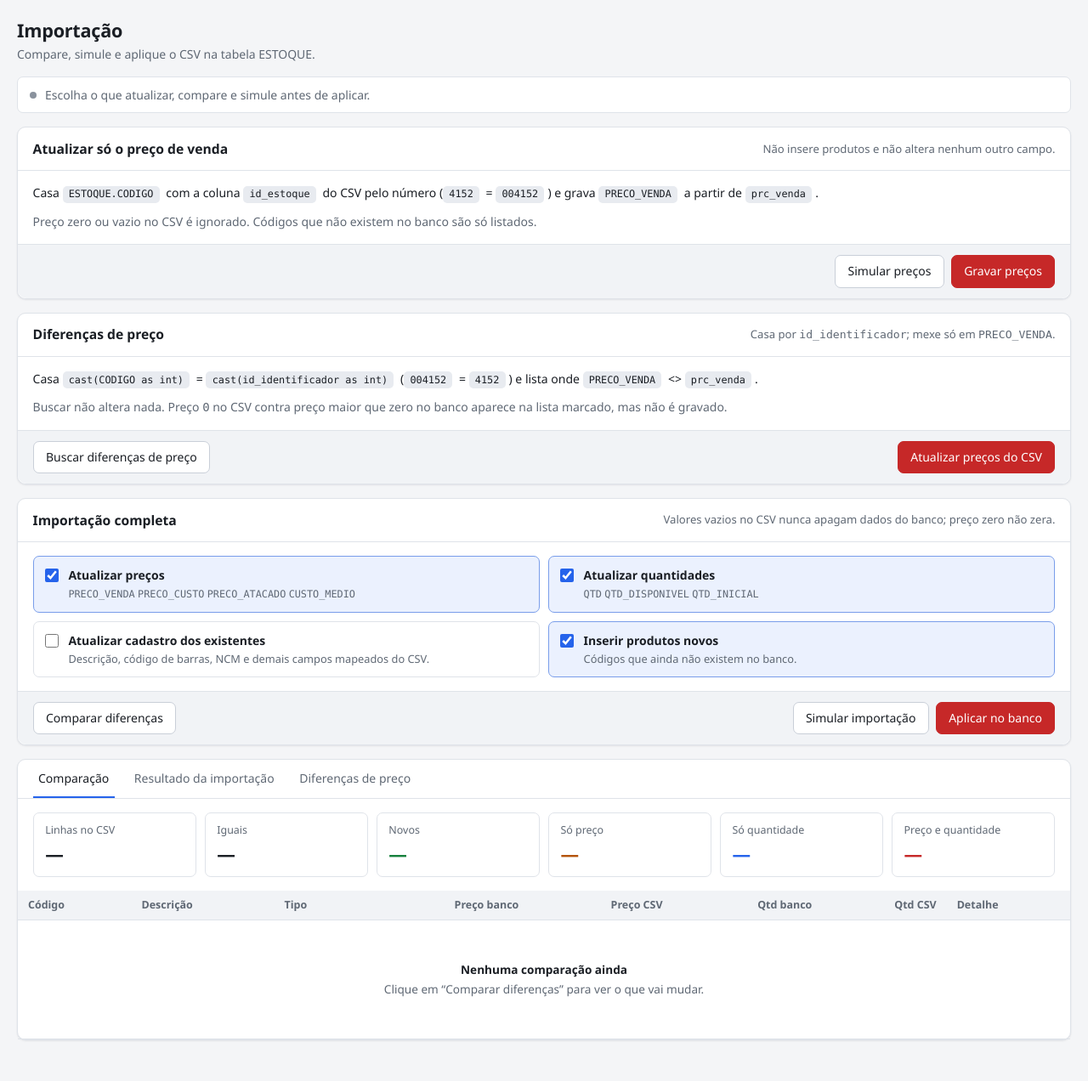
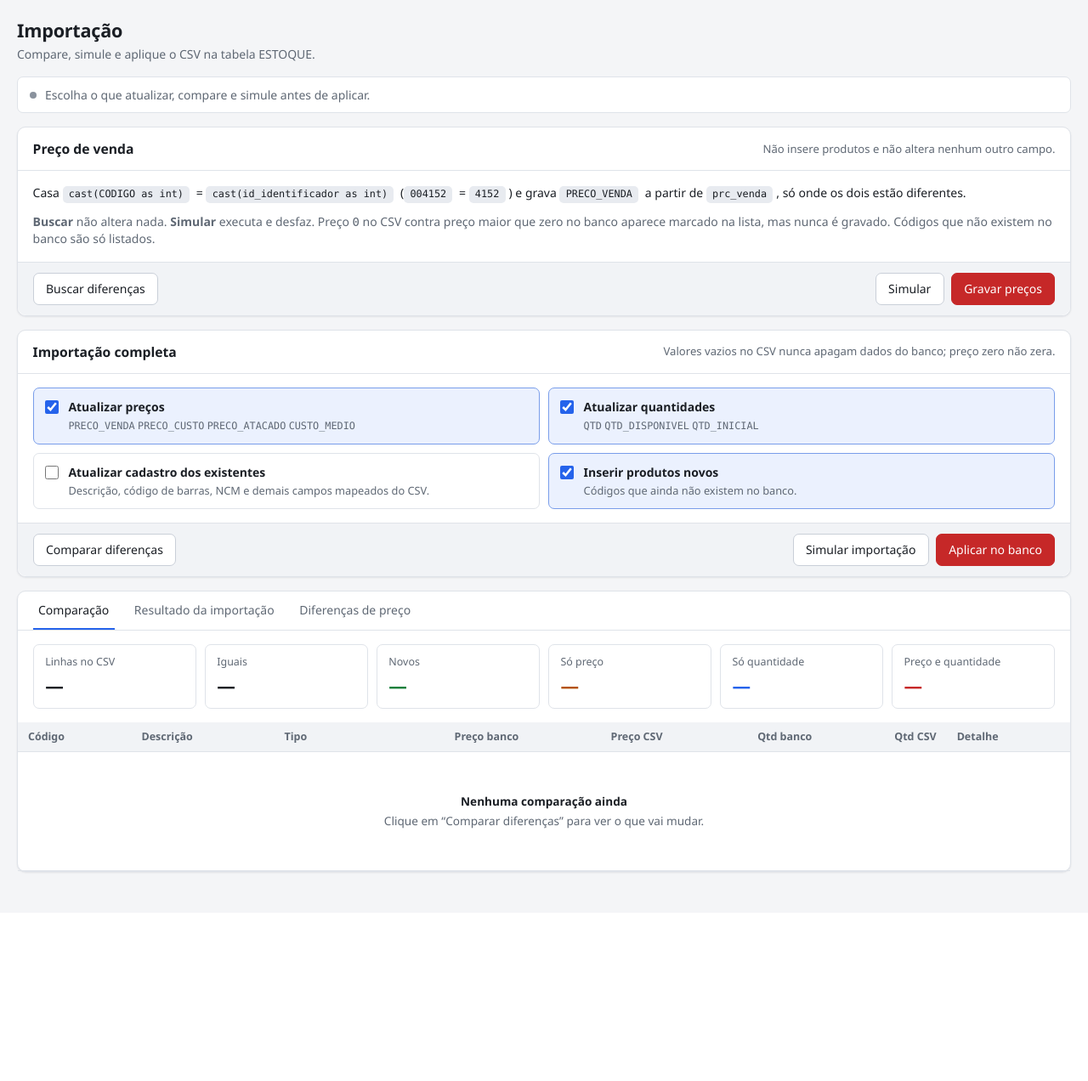
Before and after one commit to RafaelSantosFerreira/importadorGdoor, a Flask app: page /importacao in a window 1280 px wide. Shown: the part 60-1332 px from the top of the page at 85% size. After the commit the page ends 1088 px from the top, so only its background shows below. Run offline with Flask 3, Linux system fonts and the light colour scheme.

Commit message:
Funde os dois caminhos de preco num card unico
"Atualizar so o preco de venda" e "Diferencas de preco" gravavam exatamente os
mesmos UPDATEs: id_estoque e id_identificador sao a mesma coluna no CSV, o
casamento ignorava zeros a esquerda nos dois e so PRECO_VENDA era alterado.
Dois botoes vermelhos lado a lado, com regras de preco zero sutilmente
diferentes, era um convite a clicar no errado.

Fica um card "Preco de venda" com tres acoes:
- Buscar diferencas: so SELECT, lista o que esta diferente
- Simular: executa os UPDATEs e da rollback
- Gravar precos: commit

Mantido o tratamento do modulo novo: preco 0 no CSV contra preco maior que
zero no banco aparece na lista marcado e nao e gravado, em vez de sumir no
balde "sem preco no CSV" do caminho antigo.

Remove preco_service.py e o endpoint POST /api/preco, agora sem uso.

Co-Authored-By: Claude Opus 5 <noreply@anthropic.com>

```diff
--- a/app.py
+++ b/app.py
@@ -14,7 +14,6 @@ from diferenca_preco import aplicar_diferencas_preco, buscar_diferencas_preco
 from importar_service import importar
 from mapeamento_store import aplicar_sugestao, carregar as carregar_mapeamento
 from mapeamento_store import salvar as salvar_mapeamento
-from preco_service import atualizar_somente_preco
 
 app = Flask(__name__)
 _job_lock = threading.Lock()
@@ -225,23 +224,5 @@ def api_preco_diferencas_aplicar():
     return jsonify({"ok": True, "started": True, "dry_run": dry_run})
 
 
-@app.post("/api/preco")
-def api_preco():
-    payload = request.get_json(force=True) or {}
-    dry_run = bool(payload.get("dry_run", True))
-
-    def worker():
-        try:
-            progresso.finish(atualizar_somente_preco(dry_run=dry_run))
-        except Exception as e:
-            progresso.finish(erro=str(e) or type(e).__name__)
-
-    titulo = "Simulando atualização de preços…" if dry_run else "Gravando preços…"
-    ok, msg = _iniciar_job("preco", titulo, worker)
-    if not ok:
-        return jsonify({"ok": False, "erro": msg}), 409
-    return jsonify({"ok": True, "started": True, "dry_run": dry_run})
-
-
 if __name__ == "__main__":
     app.run(host="127.0.0.1", port=5050, debug=True)
--- a/static/importacao.js
+++ b/static/importacao.js
@@ -4,7 +4,7 @@
 
   const tbody = document.querySelector("#tabelaLog tbody");
   const card = $("cardProgresso");
-  const botoes = ["btnComparar", "btnDryRun", "btnAplicar", "btnPrecoSimular", "btnPrecoAplicar", "btnDifBuscar", "btnDifAplicar"].map($);
+  const botoes = ["btnComparar", "btnDryRun", "btnAplicar", "btnDifBuscar", "btnDifSimular", "btnDifAplicar"].map($);
   const OPCOES = ["atualizar_preco", "atualizar_estoque", "atualizar_cadastro", "inserir_novos"];
 
   let pollTimer = null;
@@ -41,7 +41,6 @@
     const fim = p.done && !p.rodando && !p.erro;
     const nome = {
       comparar: "Comparação",
-      preco: "Atualização de preços",
       dif_preco: "Busca de diferenças",
       dif_preco_aplicar: "Atualização de preços",
     }[p.operacao] || "Importação";
@@ -92,7 +91,6 @@
         }
         const r = p.resultado || {};
         if (operacao === "comparar") concluirComparacao(r);
-        else if (operacao === "preco") concluirPreco(r);
         else if (operacao === "dif_preco") concluirDifBusca(r);
         else if (operacao === "dif_preco_aplicar") concluirDifAplicar(r);
         else concluirImportacao(r, ctx);
@@ -283,76 +281,6 @@
     if (confirm(msg)) rodarImportacao(false);
   });
 
-  // ---------- só preço ----------
-  let ultimaSimPreco = null; // resultado da última simulação de preços
-
-  function concluirPreco(r) {
-    if (r.dry_run) ultimaSimPreco = r;
-    else if (r.gravado) ultimaSimPreco = null;
-
-    let banner;
-    if (r.dry_run) {
-      banner = r.erros
-        ? ["err", "Simulação de preços com erros", "Nada foi gravado. Veja os erros no log."]
-        : ["info", "Simulação de preços concluída", "Nada foi gravado. Confira a lista e clique em “Gravar preços”."];
-    } else if (r.gravado) {
-      banner = ["ok", "Preços gravados no banco", r.situacao];
-    } else {
-      banner = ["err", "Nada foi gravado", r.situacao];
-    }
-
-    const linhas = (r.log || [])
-      .map((l) => `<div class="${l.startsWith("ERRO") ? "l-erro" : "l-update"}">${esc(l)}</div>`)
-      .join("");
-    const faltando = (r.nao_encontrados_amostra || []).map((c) => `<span class="chip">${esc(c)}</span>`).join("");
-
-    $("resultadoImp").innerHTML = `
-      <div class="banner ${banner[0]}"><div><b>${esc(banner[1])}</b><span>${esc(banner[2])}</span></div></div>
-      <div class="tiles" style="margin-bottom:1rem">
-        <div class="tile"><span>Linhas no CSV</span><strong>${fmt(r.linhas_csv)}</strong></div>
-        <div class="tile info"><span>Preço alterado</span><strong>${fmt(r.atualizados)}</strong></div>
-        <div class="tile"><span>Já iguais</span><strong>${fmt(r.iguais)}</strong></div>
-        <div class="tile warn"><span>Sem preço no CSV (ignorados)</span><strong>${fmt(r.sem_preco)}</strong></div>
-        <div class="tile ${r.nao_encontrados ? "warn" : ""}"><span>Código não existe no banco</span><strong>${fmt(r.nao_encontrados)}</strong></div>
-        <div class="tile ${r.erros ? "danger" : ""}"><span>Erros</span><strong>${fmt(r.erros)}</strong></div>
-      </div>
-      ${r.duplicados ? `<p class="muted">${fmt(r.duplicados)} linha(s) com id_estoque repetido foram ignoradas (vale a primeira).</p>` : ""}
-      ${faltando ? `<p class="muted" style="margin:0 0 0.4rem">id_estoque sem produto no banco${r.nao_encontrados > 200 ? " (primeiros 200)" : ""}:</p><div style="margin-bottom:1rem;max-height:120px;overflow:auto">${faltando}</div>` : ""}
-      <p class="muted" style="margin:0 0 0.4rem">Alterações (banco → CSV)${(r.log || []).length >= 300 ? ", primeiras linhas" : ""}:</p>
-      <div class="log-box">${linhas || '<div class="muted">nenhuma alteração</div>'}</div>`;
-
-    const badge = $("impBadge");
-    badge.hidden = false;
-    badge.textContent = r.erros ? `${r.erros} erro(s)` : r.dry_run ? "simulação" : "gravado";
-    mostrarAba("imp");
-
-    const resumo = `${fmt(r.atualizados)} preços alterados, ${fmt(r.iguais)} iguais, ${fmt(r.nao_encontrados)} códigos não encontrados, ${fmt(r.erros)} erros.`;
-    if (r.dry_run) setStatus(`Simulação de preços: ${resumo}`, r.erros ? "err" : "ok");
-    else setStatus(r.gravado ? `Preços gravados: ${resumo}` : `Nada gravado: ${resumo}`, r.gravado ? "ok" : "err");
-  }
-
-  async function rodarPreco(dryRun) {
-    setStatus(dryRun ? "Iniciando simulação de preços…" : "Gravando preços…", "busy");
-    try {
-      await api("/api/preco", { json: { dry_run: dryRun } });
-      await acompanhar("preco");
-    } catch (e) {
-      setBusy(false);
-      setStatus(`Erro ao atualizar preços: ${e.message}`, "err");
-    }
-  }
-
-  $("btnPrecoSimular").addEventListener("click", () => rodarPreco(true));
-  $("btnPrecoAplicar").addEventListener("click", () => {
-    const s = ultimaSimPreco;
-    const info = s
-      ? `\n\nNa última simulação: ${fmt(s.atualizados)} preços seriam alterados${s.erros ? ` e houve ${s.erros} erro(s)` : ""}.`
-      : "\n\n⚠ Você ainda não simulou os preços.";
-    if (confirm(`Gravar PRECO_VENDA no Firebird agora?\nNenhum outro campo será alterado.${info}`)) {
-      rodarPreco(false);
-    }
-  });
-
   // ---------- diferenças de preço (id_identificador) ----------
   const tbodyDif = document.querySelector("#tabelaDif tbody");
   let itensDif = [];
@@ -437,7 +365,7 @@
     if (r.dry_run) {
       banner = r.erros
         ? ["err", "Simulação com erros", "Nada foi gravado."]
-        : ["info", "Simulação concluída", "Nada foi gravado. Clique em “Atualizar preços do CSV” para gravar."];
+        : ["info", "Simulação concluída", "Tudo foi executado e desfeito. Nada foi gravado. Se estiver certo, clique em “Gravar preços”."];
     } else if (r.gravado) {
       banner = ["ok", "Preços gravados no banco", r.situacao || ""];
     } else {
@@ -480,6 +408,8 @@
     }
   }
 
+  $("btnDifSimular").addEventListener("click", () => rodarDifAplicar(true));
+
   $("btnDifAplicar").addEventListener("click", () => {
     const b = ultimaBuscaDif;
     const info = b
@@ -498,10 +428,7 @@
   api("/api/mapeamento")
     .then((m) => {
       const col = (m.mapeamento || {}).PRECO_VENDA;
-      if (col) {
-        $("colPreco").textContent = col;
-        $("colPrecoDif").textContent = col;
-      }
+      if (col) $("colPrecoDif").textContent = col;
     })
     .catch(() => {});
 
@@ -511,7 +438,7 @@
     .then((p) => {
       if (p.rodando) {
         renderProgresso(p);
-        const op = ["comparar", "preco", "dif_preco", "dif_preco_aplicar"].includes(p.operacao)
+        const op = ["comparar", "dif_preco", "dif_preco_aplicar"].includes(p.operacao)
           ? p.operacao
           : "importar";
         acompanhar(op).catch(() => {});
--- a/templates/importacao.html
+++ b/templates/importacao.html
@@ -8,43 +8,27 @@
 {% block content %}
 <section class="card">
   <div class="card-head">
-    <h2>Atualizar só o preço de venda</h2>
+    <h2>Preço de venda</h2>
     <span class="hint">Não insere produtos e não altera nenhum outro campo.</span>
   </div>
   <div class="card-body">
     <p style="margin:0 0 0.5rem">
-      Casa <span class="chip">ESTOQUE.CODIGO</span> com a coluna <span class="chip">id_estoque</span> do CSV
-      pelo número (<span class="chip">4152</span> = <span class="chip">004152</span>) e grava
-      <span class="chip">PRECO_VENDA</span> a partir de <span class="chip" id="colPreco">prc_venda</span>.
-    </p>
-    <p class="muted" style="margin:0">Preço zero ou vazio no CSV é ignorado. Códigos que não existem no banco são só listados.</p>
-  </div>
-  <div class="card-foot">
-    <button type="button" id="btnPrecoSimular">Simular preços</button>
-    <button type="button" class="danger" id="btnPrecoAplicar">Gravar preços</button>
-  </div>
-</section>
-
-<section class="card">
-  <div class="card-head">
-    <h2>Diferenças de preço</h2>
-    <span class="hint">Casa por <code>id_identificador</code>; mexe só em <code>PRECO_VENDA</code>.</span>
-  </div>
-  <div class="card-body">
-    <p style="margin:0 0 0.5rem">
       Casa <span class="chip">cast(CODIGO as int)</span> = <span class="chip">cast(id_identificador as int)</span>
-      (<span class="chip">004152</span> = <span class="chip">4152</span>) e lista onde
-      <span class="chip">PRECO_VENDA</span> &lt;&gt; <span class="chip" id="colPrecoDif">prc_venda</span>.
+      (<span class="chip">004152</span> = <span class="chip">4152</span>) e grava
+      <span class="chip">PRECO_VENDA</span> a partir de <span class="chip" id="colPrecoDif">prc_venda</span>,
+      só onde os dois estão diferentes.
     </p>
     <p class="muted" style="margin:0">
-      Buscar não altera nada. Preço <code>0</code> no CSV contra preço maior que zero no banco
-      aparece na lista marcado, mas não é gravado.
+      <b>Buscar</b> não altera nada. <b>Simular</b> executa e desfaz. Preço <code>0</code> no CSV contra
+      preço maior que zero no banco aparece marcado na lista, mas nunca é gravado.
+      Códigos que não existem no banco são só listados.
     </p>
   </div>
   <div class="card-foot">
-    <button type="button" id="btnDifBuscar">Buscar diferenças de preço</button>
+    <button type="button" id="btnDifBuscar">Buscar diferenças</button>
     <span class="spacer"></span>
-    <button type="button" class="danger" id="btnDifAplicar">Atualizar preços do CSV</button>
+    <button type="button" id="btnDifSimular">Simular</button>
+    <button type="button" class="danger" id="btnDifAplicar">Gravar preços</button>
   </div>
 </section>
 
```
Also changed, not shown: preco_service.py (deleted, +0 -151 lines).
